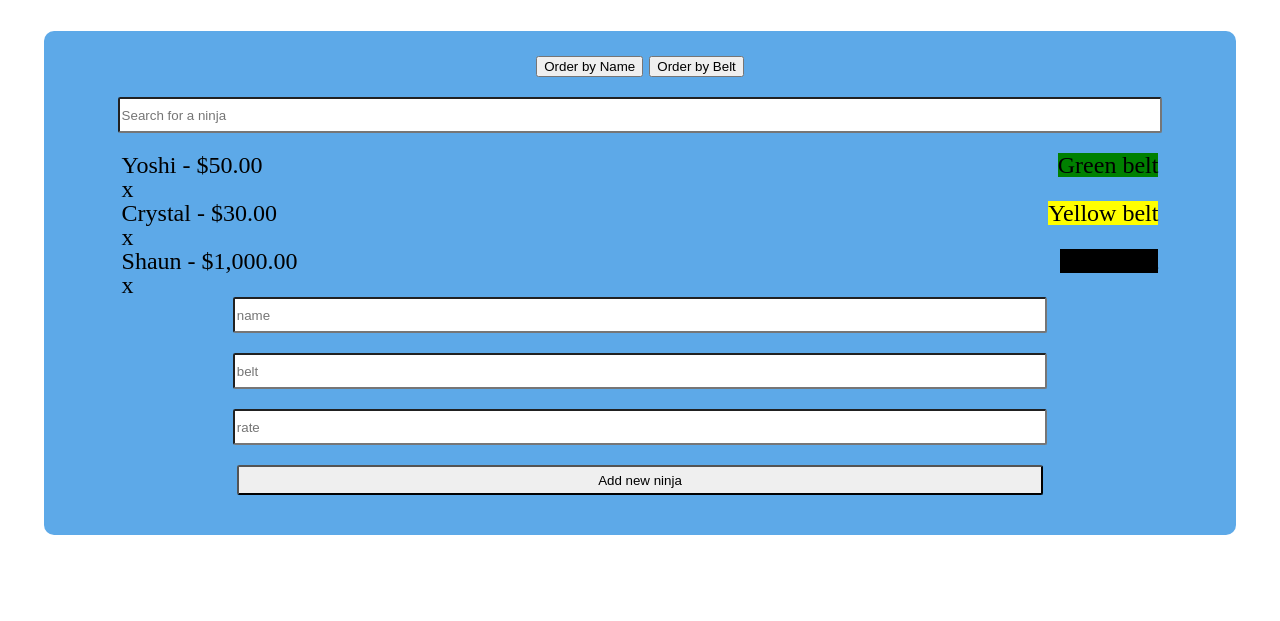
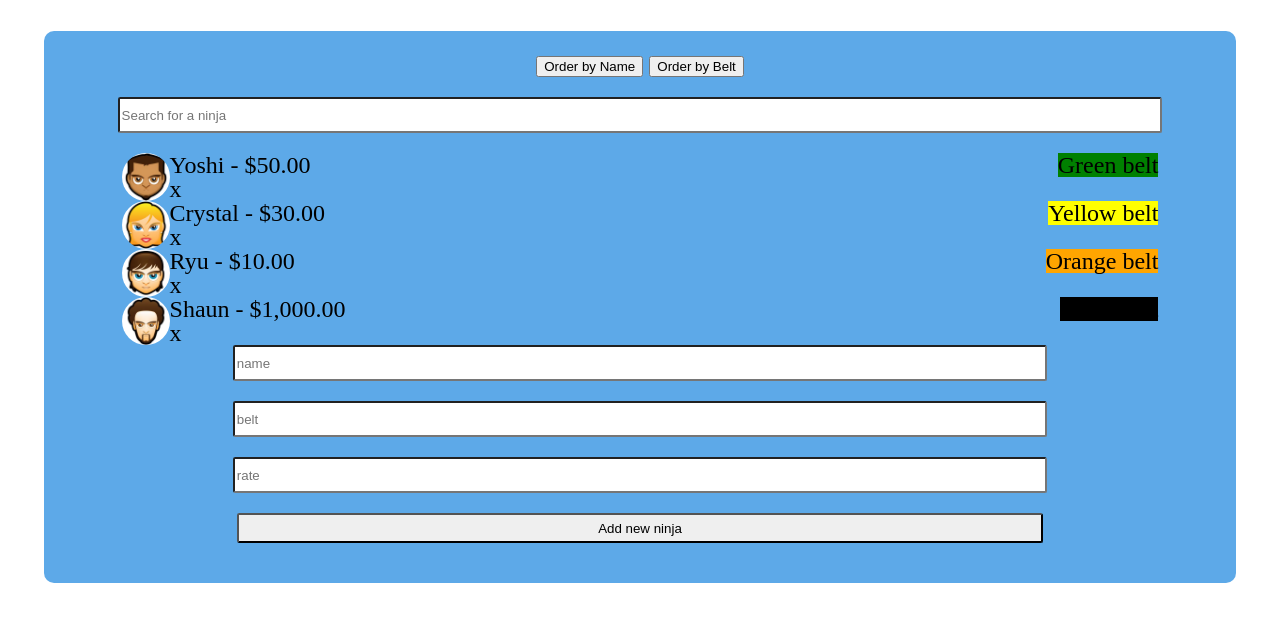
Before and after one commit to AdamReszka/Angular-Form, a plain HTML site: page index.html at #/directory in a window 1280 px wide. Shown: the part 59-680 px from the top of the page. Drawn offline with Linux system fonts and the light colour scheme; some packages are replaced by stand-ins of ours.

Commit message:
style for avatars and extend script with another controller

```diff
--- a/css/partials/_layout.scss
+++ b/css/partials/_layout.scss
@@ -78,3 +78,11 @@ span {
  .b-cont{
    margin-bottom: 2rem;
  }
+ img {
+   display: block;
+   border-radius: 50%;
+   width: 4.8rem;
+   height: 4.8rem;
+   margin: 0;
+   float: left;
+ }
--- a/data/ninjas.json
+++ b/data/ninjas.json
@@ -2,20 +2,24 @@
 	"name": "Yoshi",
 	"belt": "Green",
 	"rate": 50,
-	"available": true
+	"available": true,
+	"thumb": "img/yoshi.jpg"
 }, {
 	"name": "Crystal",
 	"belt": "Yellow",
 	"rate": 30,
-	"available": true
+	"available": true,
+	"thumb": "img/crystal.jpg"
 }, {
 	"name": "Ryu",
 	"belt": "Orange",
 	"rate": 10,
-	"available": false
+	"available": true,
+	"thumb": "img/ryu.jpg"
 }, {
 	"name": "Shaun",
 	"belt": "Black",
 	"rate": 1000,
-	"available": true
+	"available": true,
+	"thumb": "img/shaun.jpg"
 }]
--- a/views/directory.html
+++ b/views/directory.html
@@ -6,6 +6,8 @@
     <input type="text" ng-model="search" placeholder="Search for a ninja">
     <ul>
       <li ng-repeat="ninja in ninjas | orderBy: order | filter: search" ng-show="ninja.available">
+        <img ng-src="{{ninja.thumb}}"
+             ng-show="ninja.thumb"/>
         <h3>{{ninja.name}} - {{ninja.rate | currency}}
 
         <span class="belt" style="background: {{ninja.belt}}">{{ninja.belt}} belt</span>
```
Also changed, not shown: css/main.css, 1 other file.
